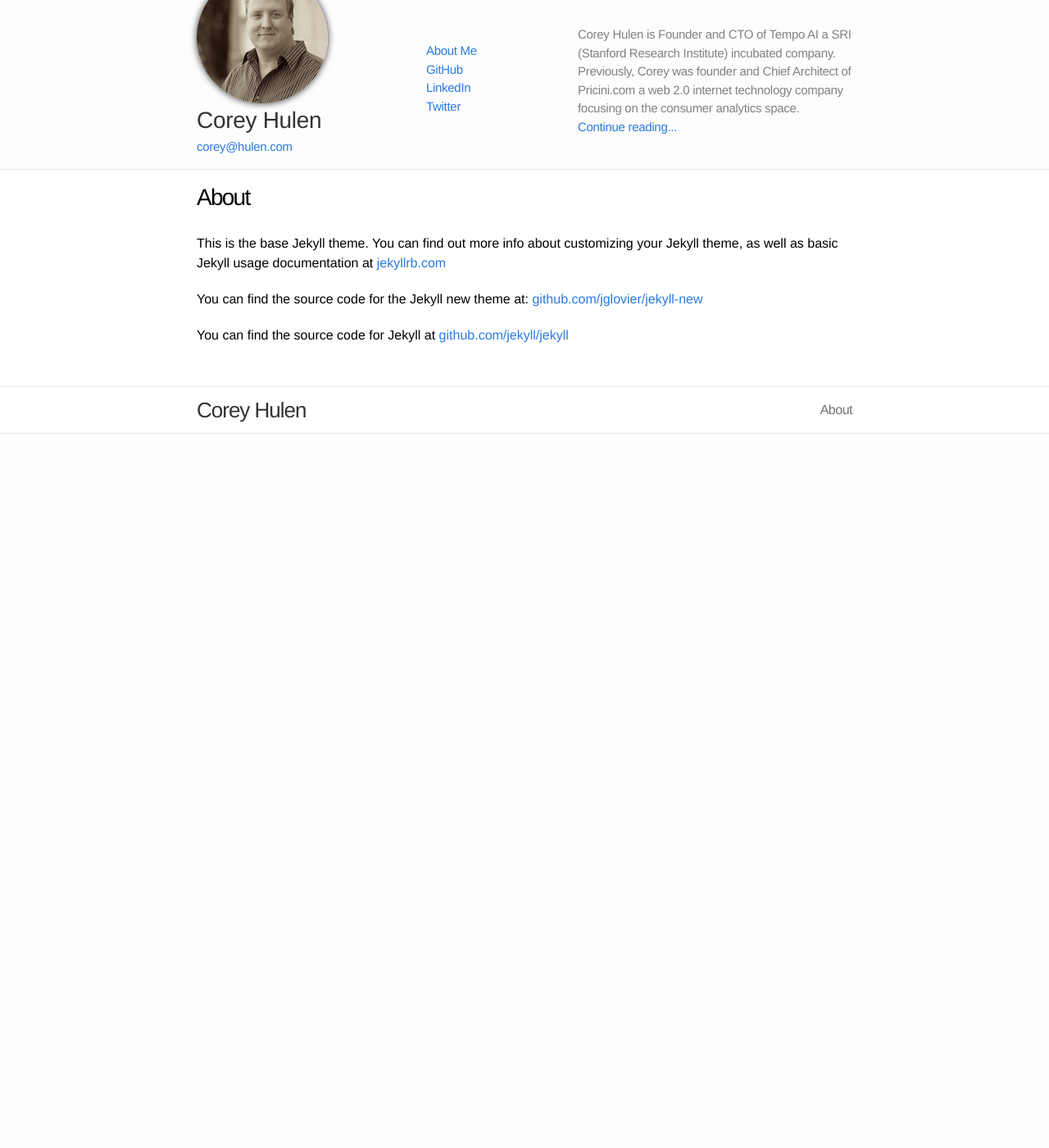
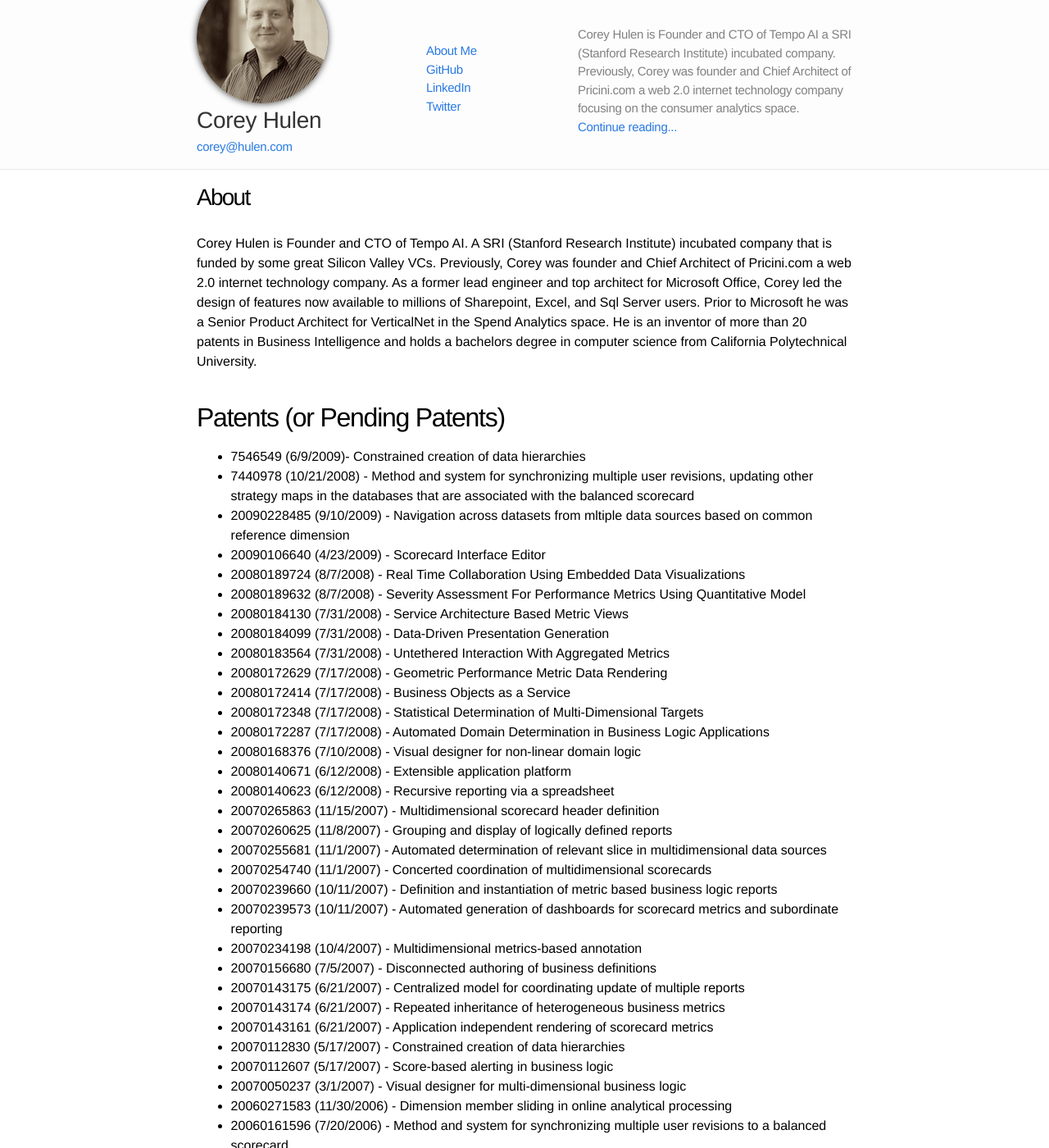
Before and after one commit to coreyhulen/coreyhulen.github.io, a Jekyll site: the page built from about.md, in a window 1280 px wide and 1400 px high, scrolled down 270 px. Shown: the whole window at 82% size. Built offline with Jekyll 4.4.1, drawn with Linux system fonts in a browser that asks for light colours; before the commit the page ends 900 px from its top, so only the background shows below that; some of the changed text lies outside the part shown.

Commit message:
updating about me page

```diff
--- a/about.md
+++ b/about.md
@@ -4,8 +4,55 @@
 permalink: /about/
 ---
 
-This is the base Jekyll theme. You can find out more info about customizing your Jekyll theme, as well as basic Jekyll usage documentation at [jekyllrb.com](http://jekyllrb.com/)
+Corey Hulen is Founder and CTO of Tempo AI. A SRI (Stanford Research Institute)
+incubated company that is funded by some great Silicon Valley VCs. Previously,
+Corey was founder and Chief Architect of Pricini.com a web 2.0 internet
+technology company. As a former lead engineer and top architect for Microsoft
+Office, Corey led the design of features now available to millions of
+Sharepoint, Excel, and Sql Server users. Prior to Microsoft he was a Senior
+Product Architect for VerticalNet in the Spend Analytics space. He is an
+inventor of more than 20 patents in Business Intelligence and holds a bachelors
+degree in computer science from California Polytechnical University.
 
-You can find the source code for the Jekyll new theme at: [github.com/jglovier/jekyll-new](https://github.com/jglovier/jekyll-new)
+Patents (or Pending Patents)
+----------------------------
 
-You can find the source code for Jekyll at [github.com/jekyll/jekyll](https://github.com/jekyll/jekyll)
+* 7546549 (6/9/2009)- Constrained creation of data hierarchies
+* 7440978 (10/21/2008) - Method and system for synchronizing multiple user revisions, updating other strategy maps in the databases that are associated with the balanced scorecard
+* 20090228485 (9/10/2009) - Navigation across datasets from mltiple data sources based on common reference dimension
+* 20090106640 (4/23/2009) - Scorecard Interface Editor
+* 20080189724 (8/7/2008) - Real Time Collaboration Using Embedded Data Visualizations
+* 20080189632 (8/7/2008) - Severity Assessment For Performance Metrics Using Quantitative Model
+* 20080184130 (7/31/2008) - Service Architecture Based Metric Views
+* 20080184099 (7/31/2008) - Data-Driven Presentation Generation
+* 20080183564 (7/31/2008) - Untethered Interaction With Aggregated Metrics
+* 20080172629 (7/17/2008) - Geometric Performance Metric Data Rendering
+* 20080172414 (7/17/2008) - Business Objects as a Service
+* 20080172348 (7/17/2008) - Statistical Determination of Multi-Dimensional Targets
+* 20080172287 (7/17/2008) - Automated Domain Determination in Business Logic Applications
+* 20080168376 (7/10/2008) - Visual designer for non-linear domain logic
+* 20080140671 (6/12/2008) - Extensible application platform
+* 20080140623 (6/12/2008) - Recursive reporting via a spreadsheet
+* 20070265863 (11/15/2007) - Multidimensional scorecard header definition
+* 20070260625 (11/8/2007) - Grouping and display of logically defined reports
+* 20070255681 (11/1/2007) - Automated determination of relevant slice in multidimensional data sources
+* 20070254740 (11/1/2007) - Concerted coordination of multidimensional scorecards
+* 20070239660 (10/11/2007) - Definition and instantiation of metric based business logic reports
+* 20070239573 (10/11/2007) - Automated generation of dashboards for scorecard metrics and subordinate reporting
+* 20070234198 (10/4/2007) - Multidimensional metrics-based annotation
+* 20070156680 (7/5/2007) - Disconnected authoring of business definitions
+* 20070143175 (6/21/2007) - Centralized model for coordinating update of multiple reports
+* 20070143174 (6/21/2007) - Repeated inheritance of heterogeneous business metrics
+* 20070143161 (6/21/2007) - Application independent rendering of scorecard metrics
+* 20070112830 (5/17/2007) - Constrained creation of data hierarchies
+* 20070112607 (5/17/2007) - Score-based alerting in business logic
+* 20070050237 (3/1/2007) - Visual designer for multi-dimensional business logic
+* 20060271583 (11/30/2006) - Dimension member sliding in online analytical processing
+* 20060161596 (7/20/2006) - Method and system for synchronizing multiple user revisions to a balanced scorecard
+* 20060161471 (7/20/2006) - System and method for multi-dimensional average-weighted banding status and scoring
+
+Books
+-----
+
+The Rational Guide to Monitoring and Analyzing with Microsoft Office
+PerformancePoint Server 2007 - Technical Editor
```
